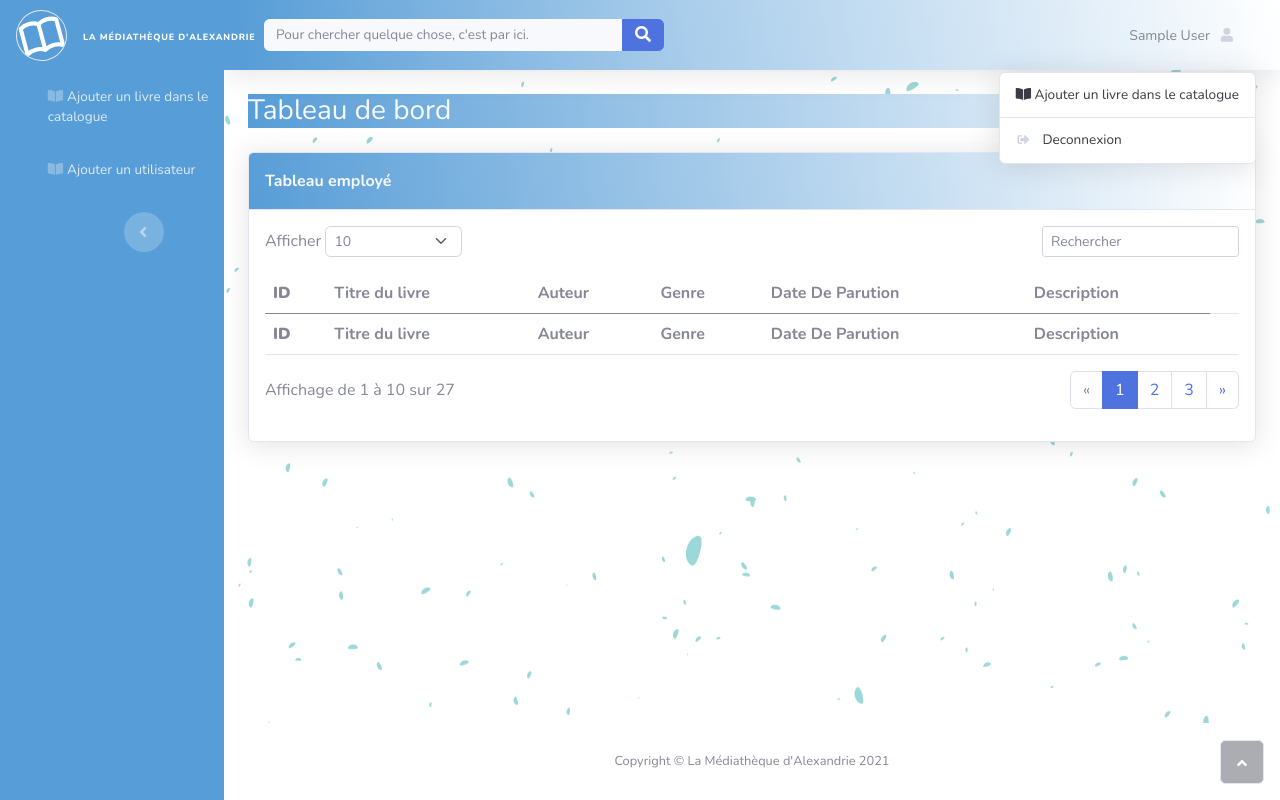
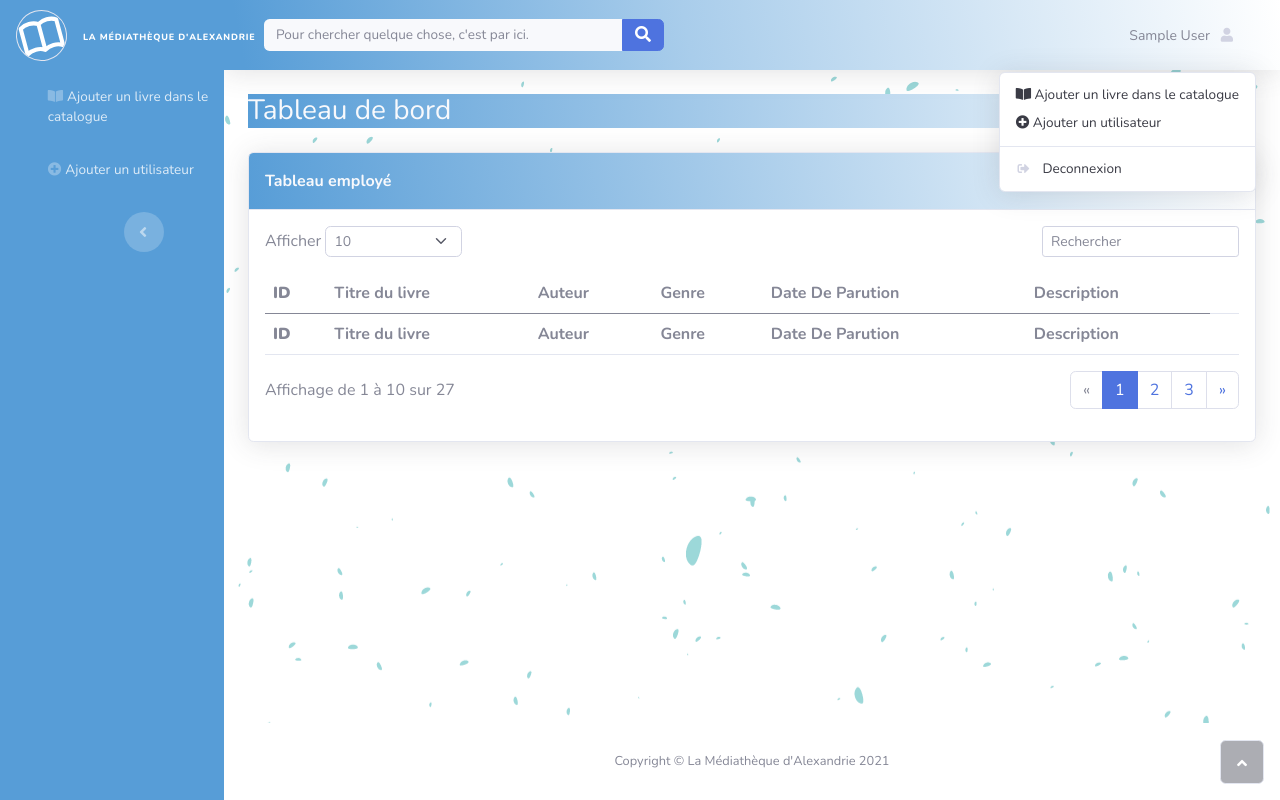
Before and after one commit to Aurelie-dana/Alexandrie, a PHP site: page /admin/tableau-employe.php in a window 1280 px wide, after a click that opens the changed part. Run offline with PHP 8.4, Linux system fonts and the light colour scheme; the visitor is signed in with stand-in values (Sample User, id 1); data that the repository does not hold is empty; some libraries are stand-ins or nearby versions.

Commit message:
change icon and change code

```diff
--- a/admin/tableau-employe.php
+++ b/admin/tableau-employe.php
@@ -55,7 +55,7 @@
                 <hr class="sidebar-divider my-0">
                 <ul class="navbar-nav text-light" id="accordionSidebar">
                     <li class="nav-item"><a class="nav-link" href="ajout-de-livre.php"><i class="fas fa-book-open"></i><span>Ajouter un livre dans le catalogue</span></a></li>
-					<li class="nav-item"><a class="nav-link" href="add_user.php"><i class="fas fa-book-open"></i><span>Ajouter un utilisateur</span></a></li>
+					<li class="nav-item"><a class="nav-link" href="add_user.php"><i class="fas fa-plus-circle"></i><span>Ajouter un utilisateur</span></a></li>
                 </ul>
                 <div class="text-center d-none d-md-inline"><button class="btn rounded-circle border-0" id="sidebarToggle" type="button"></button></div>
             </div>
@@ -86,6 +86,10 @@
 										<a class="dropdown-item" href="ajout-de-livre.php">
 											<i class="fas fa-book-open">
 											</i>&nbsp;Ajouter un livre dans le catalogue</a>
+
+					    					<a class="dropdown-item" href="add_user.php">
+											<i class="fas fa-plus-circle">
+											</i>&nbsp;Ajouter un utilisateur</a>
 
                                         <div class="dropdown-divider">
 										</div>
```
